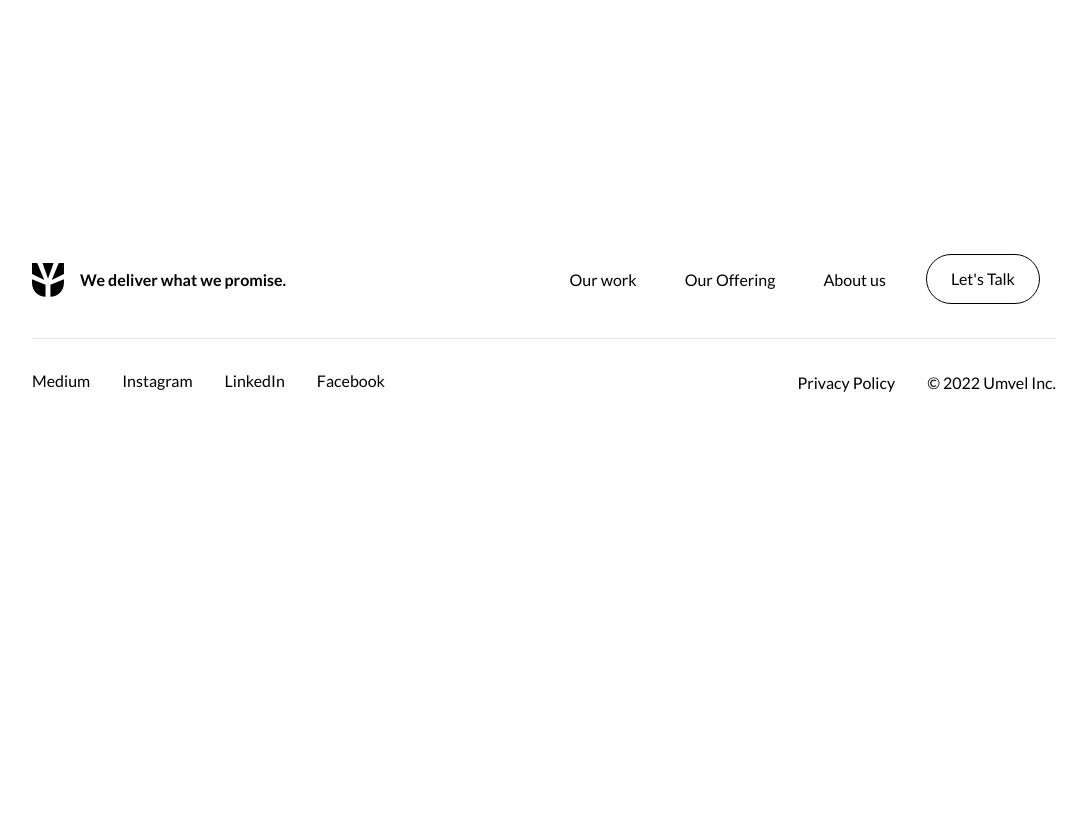
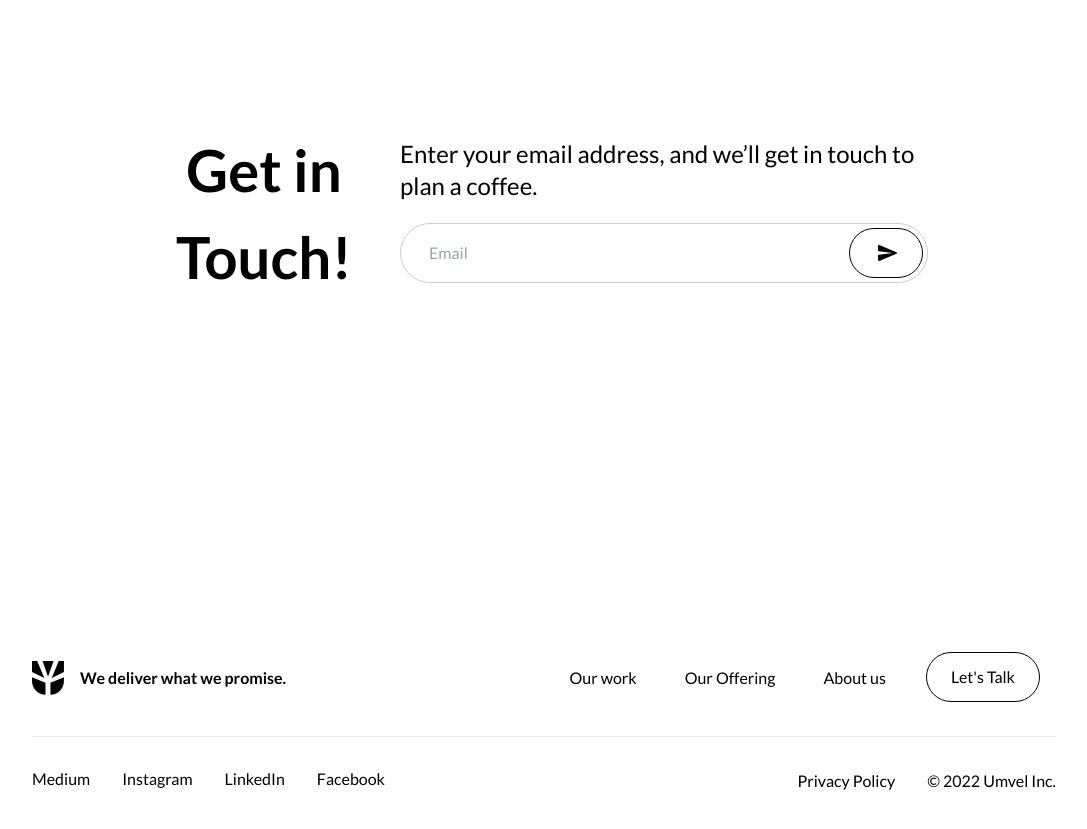
Before and after one commit to KvinZav/umvel-remote, a Next.js app: page /about-us in a window 1280 px wide. Shown: the part 3600-4429 px from the top of the page, without its empty margins (96-1183 px from the left). Before the commit the page ends 4123 px from the top, so only its background shows below. Built offline with nearby package versions, Linux system fonts and the light colour scheme; no server answers.

Commit message:
feat: implement GetInTouch on About us section

```diff
--- a/pages/about-us.tsx
+++ b/pages/about-us.tsx
@@ -8,6 +8,7 @@ import { HomeDataInterface } from '@interfaces/home-data/home.interface';
 import { HeaderAboutUs, ReadyToTake, AboutUsTeam } from '@modules/aboutUs';
 import { AboutUsInterface } from '@interfaces/about-us-data/about-us.interface';
 import Head from 'next/head';
+import { GetInTouch } from '@modules/getInTouch';
 
 export default function AboutUs() {
   const isBrowser = typeof window !== 'undefined';
@@ -47,6 +48,7 @@ export default function AboutUs() {
         />
         <ReadyToTake />
         <AboutUsTeam data={dataAboutUs?.data.attributes.team} />
+        <GetInTouch/>
       </div>
     )
   );
--- a/src/components/modules/getInTouch/GetInTouch.tsx
+++ b/src/components/modules/getInTouch/GetInTouch.tsx
@@ -56,7 +56,7 @@ export const GetInTouch = () => {
   return (
     <section className="w-full mt-[104px] md:mt-0 mb-[96px] md:mb-[224px] px-16 lg:grid grid-cols-10 grid-rows-2 lg:px-[20%] lg:gap-x-[32px] items-center">
       <div className="px-[72px] md:px-0" style={{ gridColumn: '1/4', gridRow: '1/3' }}>
-        <h3 className="font-bold text-[28px] text-center md:text-[58px]">Get In Touch!</h3>
+        <h3 className="font-bold text-[28px] text-center md:text-[58px]">Get in Touch!</h3>
       </div>
       <div
         className="text-center mb-8 lg:mb-0 lg:text-left"
```
